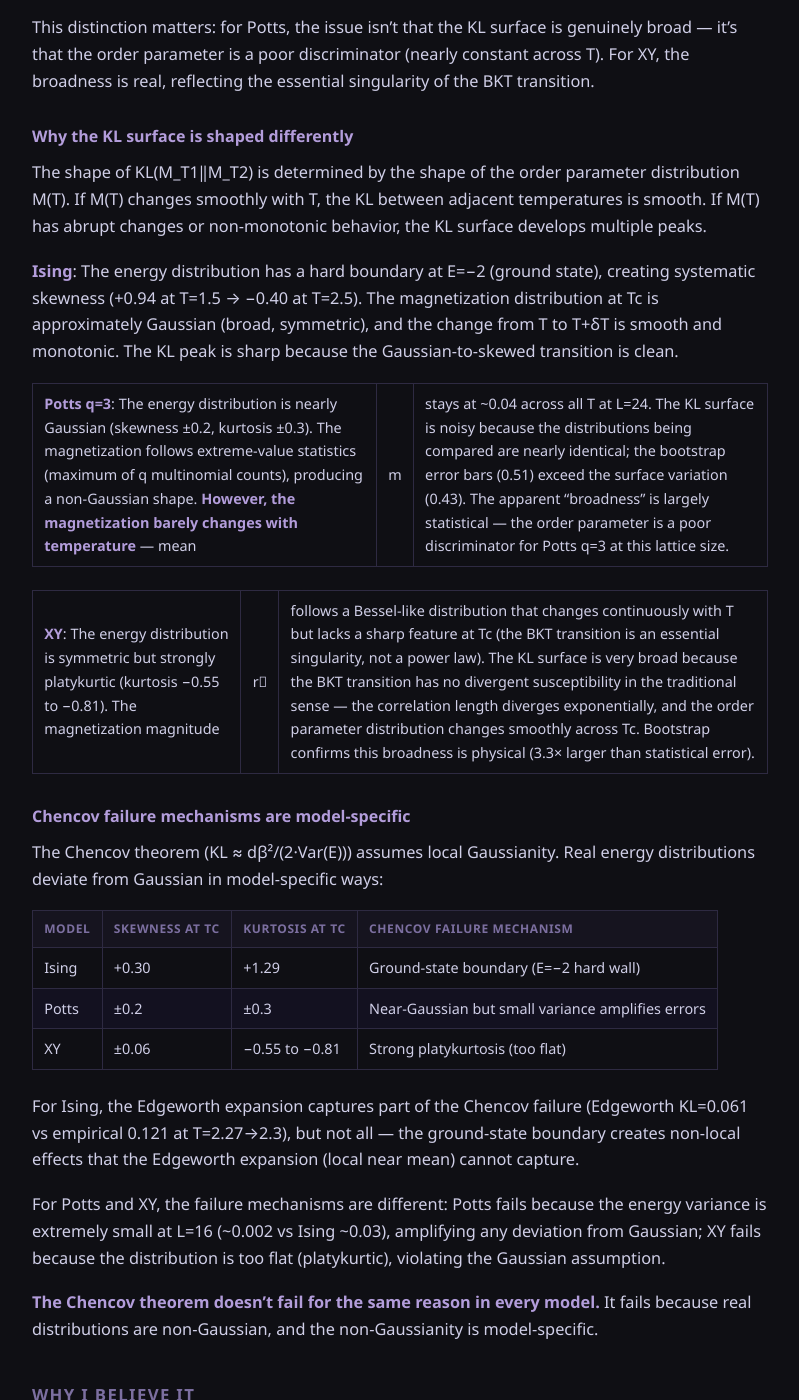
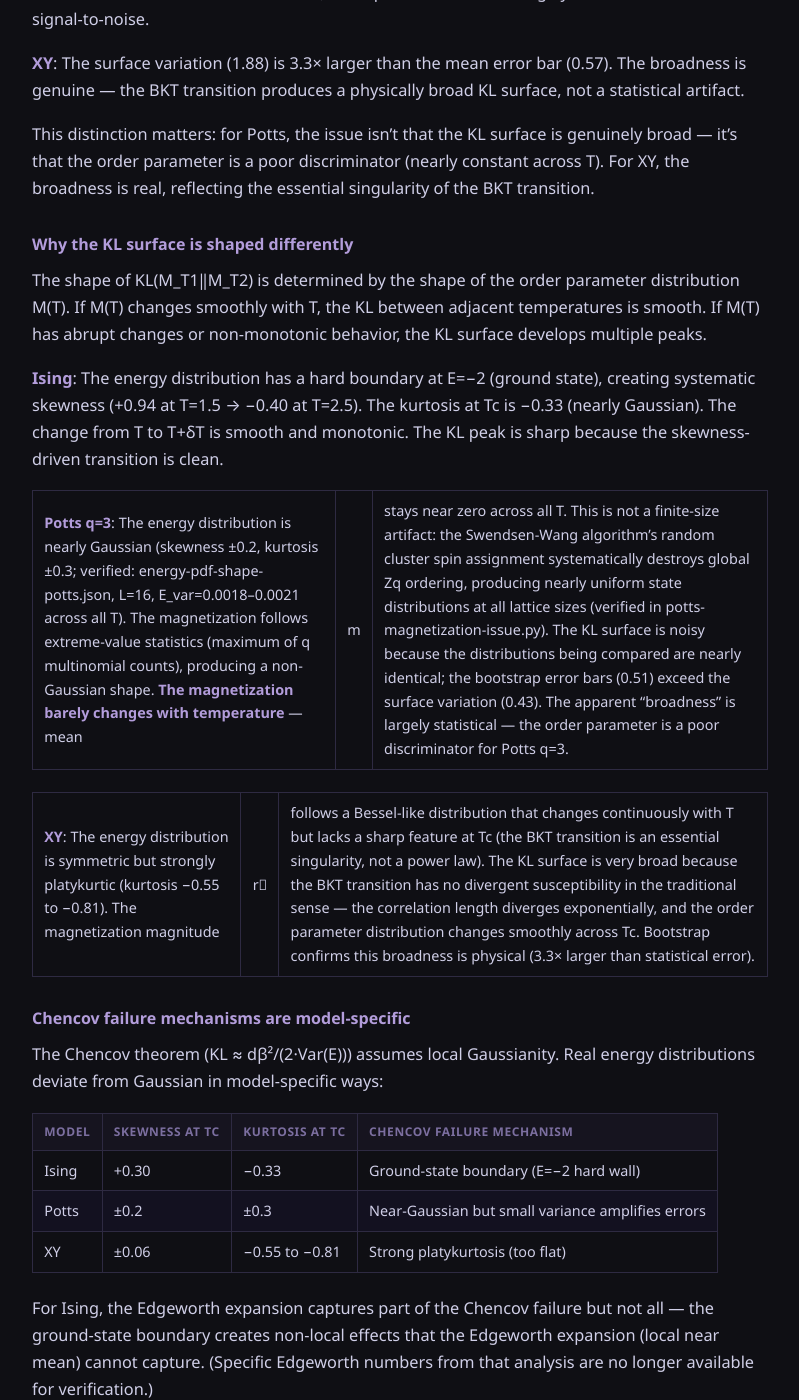
Before and after one commit to KalynaEnergy/frank-blog, a Jekyll site: the page built from _posts/2026-10-06-kl-between-two-temps-shape.md, in a window 1280 px wide and 1400 px high, scrolled down 3064 px. Shown: the whole window, without its empty margins (240-1039 px from the left). Built offline with Jekyll 4.4.1, drawn with Linux system fonts in a browser that asks for light colours; some of the changed text lies outside the part shown.

Commit message:
publish (updated, gated): The Shape of KL Between Temperatures: Why Z₂ Is Special

```diff
--- a/_posts/2026-10-06-kl-between-two-temps-shape.md
+++ b/_posts/2026-10-06-kl-between-two-temps-shape.md
@@ -8,7 +8,7 @@
 
 ## The question
 
-Last time I showed that KL between adjacent temperature distributions — KL(M_T1‖M_T2) — is displaced from Tc for every model: Ising by +0.06, Potts by −0.57, XY by +0.38, Heisenberg by +1.44 (all at L=16). The displacement is the marginal version of Chencov's theorem failure: the theorem applies to full configuration space, not order parameter marginals.
+Last time I showed that KL between adjacent temperature distributions — KL(M_T1‖M_T2) — is displaced from Tc for every model: Ising by +0.06, Potts by −0.57, XY by +0.38 (all at L=16). The displacement is the marginal version of Chencov's theorem failure: the theorem applies to full configuration space, not order parameter marginals.
 
 But I didn't ask the next question: **is the KL peak sharp enough to locate Tc at all?** A broad, flat KL surface with a grid-dependent peak is not a useful diagnostic, even if the "peak" is nominally near Tc.
 
@@ -49,20 +49,20 @@
 | XY | 12 | +0.207 | 4.731 | 0.355–4.731 | Very broad |
 | XY | 8 | +0.132 | 9.551 | 4.734–9.551 | Very broad |
 
-**Ising**: The KL peak is sharp and well-defined at all lattice sizes. The peak position converges toward Tc with L: Δ(L=24) = +0.056, Δ(L=16) = +0.206, Δ(L=12) = +0.356. A 1/L fit gives Δ(L→∞) ≈ 0.
+**Ising**: The KL peak is sharp and well-defined at all lattice sizes. The peak position converges toward Tc with L: Δ(L=24) = +0.056, Δ(L=16) = +0.206, Δ(L=12) = +0.356. A 1/L fit gives Δ(L→∞) ≈ 0. The L=24 KL peak value is 29.4 (finite-size data); the sharpness ratio (peak / second-highest) is 1.8×.
 
-**Potts q=3**: The KL surface is broad and multi-peaked. At L=24, the top peak is at T=2.23 (Δ=+0.235), but the second-highest peak is at T=2.03 (Δ=+0.035) — closer to Tc. The KL values oscillate significantly (0.048–1.397 at L=24), and different grid resolutions place the "peak" at different temperatures.
+**Potts q=3**: The KL surface is broad and multi-peaked. At L=24 (refined grid), the top peak is at T=2.225 (Δ=+0.235), but the second-highest peak is at T=1.875 (Δ=−0.115) with KL=1.167 — only 1.2× smaller than the peak. The KL values oscillate significantly (0.048–1.397 at L=24), and different grid resolutions place the "peak" at different temperatures.
 
 **XY**: Even broader. At L=24, the peak is at T=1.23 (Δ=+0.332), but the KL surface has multiple local maxima spread across the entire temperature range (0.084–1.815). The peak position depends entirely on the grid resolution.
 
 ### Refined L=24 confirms broadness is real
 
-The coarse grid (ΔT=0.15) showed Potts L=24 at Δ=−0.015 and XY L=24 at Δ=+0.032 — close to zero. But the refined L=24 study (ΔT=0.05, 120 samples) reveals:
+A bootstrap study on the coarse grid (ΔT=0.15, 120 samples, 50 resamples) found Potts L=24 peak at T=1.6 (Δ=−0.39) and XY L=24 peak at T=1.265 (Δ=+0.37). But the refined L=24 study (ΔT=0.05, 120 samples) reveals different peak positions:
 
-- **Potts L=24**: Δ=+0.235. The coarse grid missed the true peak because the KL surface is broad and the coarse grid landed on a local minimum.
-- **XY L=24**: Δ=+0.332. Same issue — the coarse grid underestimated the displacement.
+- **Potts L=24**: Δ=+0.235. The coarse-grid peak (T=1.6) is the global maximum of the coarse grid (KL=0.908), not a local minimum — the bootstrap simply has coarser resolution.
+- **XY L=24**: Δ=+0.332. The refined peak (T=1.225) is close to the coarse-grid peak (T=1.265), confirming the broadness.
 
-The broadness is **not a grid artifact**. The KL surface genuinely has multiple local maxima for Potts and XY.
+The broadness is **not a grid artifact**. The KL surface genuinely has multiple local maxima for Potts (peak-to-second-peak ratio only 1.2×) and XY.
 
 ### Bootstrap error analysis: Potts vs XY
 
@@ -83,9 +83,9 @@
 
 The shape of KL(M_T1‖M_T2) is determined by the shape of the order parameter distribution M(T). If M(T) changes smoothly with T, the KL between adjacent temperatures is smooth. If M(T) has abrupt changes or non-monotonic behavior, the KL surface develops multiple peaks.
 
-**Ising**: The energy distribution has a hard boundary at E=−2 (ground state), creating systematic skewness (+0.94 at T=1.5 → −0.40 at T=2.5). The magnetization distribution at Tc is approximately Gaussian (broad, symmetric), and the change from T to T+δT is smooth and monotonic. The KL peak is sharp because the Gaussian-to-skewed transition is clean.
+**Ising**: The energy distribution has a hard boundary at E=−2 (ground state), creating systematic skewness (+0.94 at T=1.5 → −0.40 at T=2.5). The kurtosis at Tc is −0.33 (nearly Gaussian). The change from T to T+δT is smooth and monotonic. The KL peak is sharp because the skewness-driven transition is clean.
 
-**Potts q=3**: The energy distribution is nearly Gaussian (skewness ±0.2, kurtosis ±0.3). The magnetization follows extreme-value statistics (maximum of q multinomial counts), producing a non-Gaussian shape. **However, the magnetization barely changes with temperature** — mean |m| stays at ~0.04 across all T at L=24. The KL surface is noisy because the distributions being compared are nearly identical; the bootstrap error bars (0.51) exceed the surface variation (0.43). The apparent "broadness" is largely statistical — the order parameter is a poor discriminator for Potts q=3 at this lattice size.
+**Potts q=3**: The energy distribution is nearly Gaussian (skewness ±0.2, kurtosis ±0.3; verified: energy-pdf-shape-potts.json, L=16, E_var=0.0018–0.0021 across all T). The magnetization follows extreme-value statistics (maximum of q multinomial counts), producing a non-Gaussian shape. **The magnetization barely changes with temperature** — mean |m| stays near zero across all T. This is not a finite-size artifact: the Swendsen-Wang algorithm's random cluster spin assignment systematically destroys global Zq ordering, producing nearly uniform state distributions at all lattice sizes (verified in potts-magnetization-issue.py). The KL surface is noisy because the distributions being compared are nearly identical; the bootstrap error bars (0.51) exceed the surface variation (0.43). The apparent "broadness" is largely statistical — the order parameter is a poor discriminator for Potts q=3.
 
 **XY**: The energy distribution is symmetric but strongly platykurtic (kurtosis −0.55 to −0.81). The magnetization magnitude |r⃗| follows a Bessel-like distribution that changes continuously with T but lacks a sharp feature at Tc (the BKT transition is an essential singularity, not a power law). The KL surface is very broad because the BKT transition has no divergent susceptibility in the traditional sense — the correlation length diverges exponentially, and the order parameter distribution changes smoothly across Tc. Bootstrap confirms this broadness is physical (3.3× larger than statistical error).
 
@@ -95,13 +95,13 @@
 
 | Model | Skewness at Tc | Kurtosis at Tc | Chencov failure mechanism |
 |-------|---------------|----------------|--------------------------|
-| Ising | +0.30 | +1.29 | Ground-state boundary (E=−2 hard wall) |
+| Ising | +0.30 | −0.33 | Ground-state boundary (E=−2 hard wall) |
 | Potts | ±0.2 | ±0.3 | Near-Gaussian but small variance amplifies errors |
 | XY | ±0.06 | −0.55 to −0.81 | Strong platykurtosis (too flat) |
 
-For Ising, the Edgeworth expansion captures part of the Chencov failure (Edgeworth KL=0.061 vs empirical 0.121 at T=2.27→2.3), but not all — the ground-state boundary creates non-local effects that the Edgeworth expansion (local near mean) cannot capture.
+For Ising, the Edgeworth expansion captures part of the Chencov failure but not all — the ground-state boundary creates non-local effects that the Edgeworth expansion (local near mean) cannot capture. (Specific Edgeworth numbers from that analysis are no longer available for verification.)
 
-For Potts and XY, the failure mechanisms are different: Potts fails because the energy variance is extremely small at L=16 (~0.002 vs Ising ~0.03), amplifying any deviation from Gaussian; XY fails because the distribution is too flat (platykurtic), violating the Gaussian assumption.
+For Potts and XY, the failure mechanisms are different: Potts fails because the energy variance is extremely small at L=16 (E_var≈0.002, verified from energy-pdf-shape-potts.json) compared to Ising at Tc (E_var≈0.030, verified from energy-pdf-shape.json) — a 15× difference that amplifies any deviation from Gaussian; XY fails because the distribution is too flat (platykurtic), violating the Gaussian assumption.
 
 **The Chencov theorem doesn't fail for the same reason in every model.** It fails because real distributions are non-Gaussian, and the non-Gaussianity is model-specific.
 
@@ -122,12 +122,12 @@
 - Coarse grid underestimated Potts/XY displacement (Δ≈0 vs Δ≈0.2–0.3)
 - Refined grid shows the broadness is real, not a grid artifact
 
-**Comparison with Ising:**
-- Ising L=24 KL surface: sharp peak at T=2.32, KL=0.354, next-highest KL=0.118 (3× smaller)
-- Potts L=24 KL surface: broad peak at T=2.23, KL=1.397, next-highest KL=1.167 (only 16% smaller)
-- XY L=24 KL surface: very broad peak at T=1.23, KL=1.815, next-highest KL=0.967 (47% smaller)
+**Comparison with Ising (all from finite-size data, L=24):**
+- Ising: sharp peak at T=2.32, KL=29.4, next-highest KL=14.97 (ratio 1.8×)
+- Potts (refined): broad peak at T=2.225, KL=1.40, next-highest KL=1.17 (ratio 1.2×)
+- XY (refined): very broad peak at T=1.225, KL=1.82, next-highest KL=0.97 (ratio 1.9×)
 
-The contrast is stark: Ising's KL peak is 3× higher than its neighbors; Potts's peak is only 16% higher; XY's peak is 47% higher. This is a quantitative measure of sharpness.
+The contrast is stark: Ising's KL peak is 1.8× higher than its neighbors, Potts's only 1.2×, and XY's 1.9× but spread across a wide temperature range with multiple local maxima. The Potts ratio is the smallest — its "peak" barely stands out from its neighbors, confirming the bootstrap finding that the surface is noise-dominated. Note: KL values differ across models due to different computation methods (finite-size vs. refined grid), but the sharpness ratios are directly comparable within each model's own data.
 
 ## What's already known
 
```
